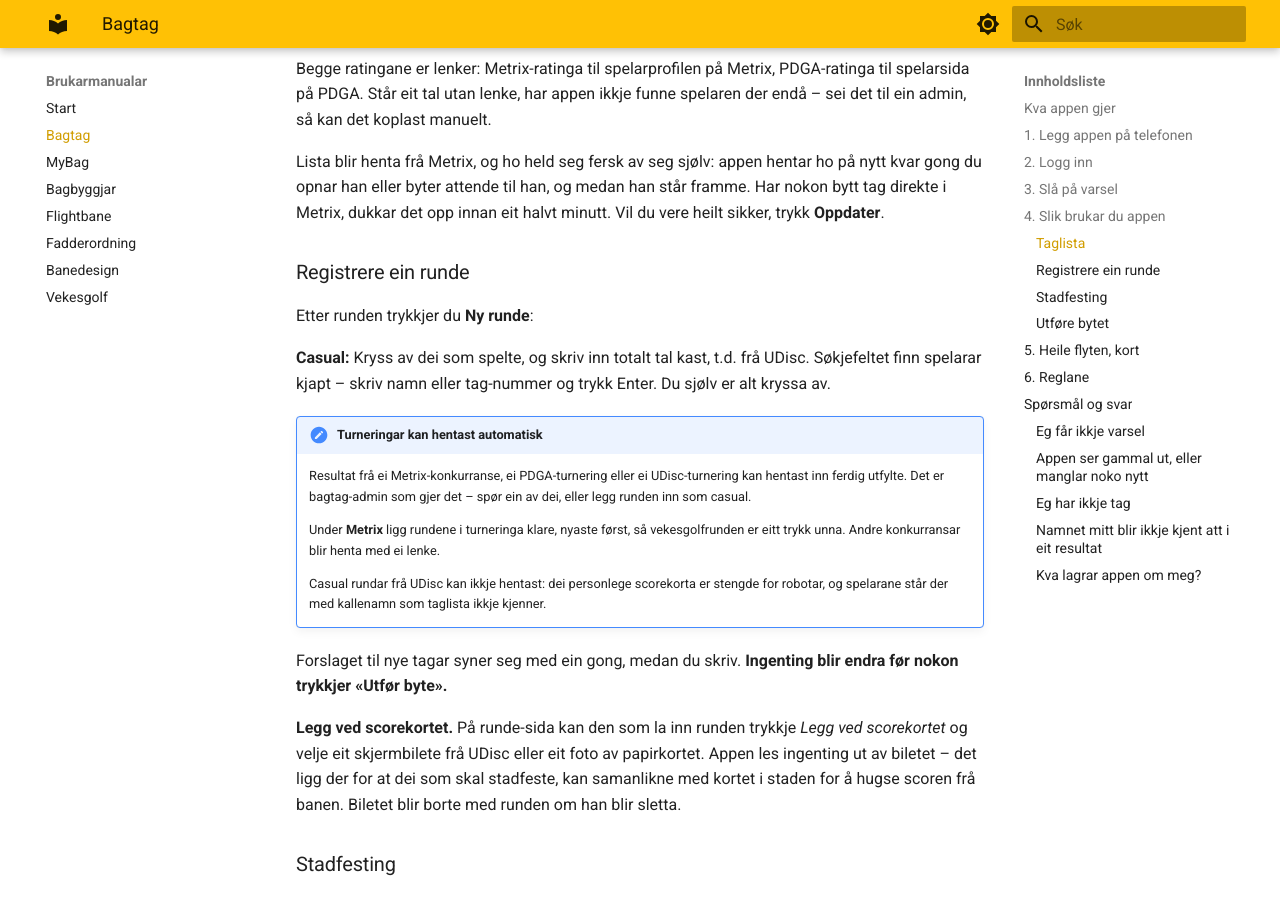
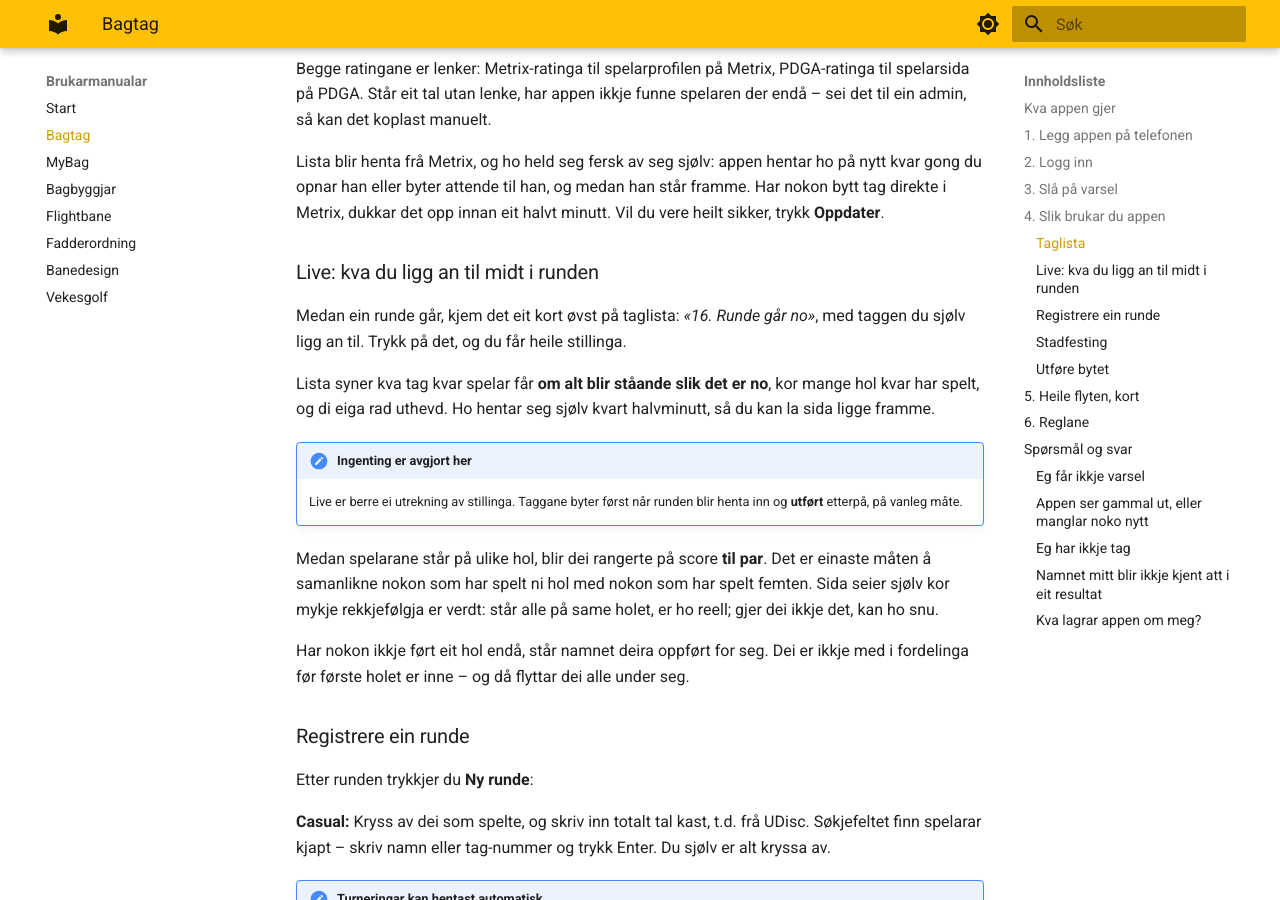
Before and after one commit to hanses89/manuals, an MkDocs documentation site: the page built from docs/bagtag.md, in a window 1280 px wide and 900 px high, scrolled down 1918 px. Built offline with MkDocs 1.6.1 and Material for MkDocs 9.7.7, drawn with Linux system fonts in a browser that asks for light colours.

Commit message:
manual: sync from bagtag.kvamdgs.no @ 92a479057d9c56bc31dd12ebae545ec83ebf59f3

```diff
--- a/docs/bagtag.md
+++ b/docs/bagtag.md
@@ -95,6 +95,28 @@ på nytt kvar gong du opnar han eller byter attende til han, og medan han står
 framme. Har nokon bytt tag direkte i Metrix, dukkar det opp innan eit halvt
 minutt. Vil du vere heilt sikker, trykk **Oppdater**.
 
+### Live: kva du ligg an til midt i runden
+
+Medan ein runde går, kjem det eit kort øvst på taglista: *«16. Runde går no»*,
+med taggen du sjølv ligg an til. Trykk på det, og du får heile stillinga.
+
+Lista syner kva tag kvar spelar får **om alt blir ståande slik det er no**, kor
+mange hol kvar har spelt, og di eiga rad uthevd. Ho hentar seg sjølv kvart
+halvminutt, så du kan la sida ligge framme.
+
+!!! note "Ingenting er avgjort her"
+    Live er berre ei utrekning av stillinga. Taggane byter først når runden blir
+    henta inn og **utført** etterpå, på vanleg måte.
+
+Medan spelarane står på ulike hol, blir dei rangerte på score **til par**. Det
+er einaste måten å samanlikne nokon som har spelt ni hol med nokon som har
+spelt femten. Sida seier sjølv kor mykje rekkjefølgja er verdt: står alle på
+same holet, er ho reell; gjer dei ikkje det, kan ho snu.
+
+Har nokon ikkje ført eit hol endå, står namnet deira oppført for seg. Dei er
+ikkje med i fordelinga før første holet er inne – og då flyttar dei alle under
+seg.
+
 ### Registrere ein runde
 
 Etter runden trykkjer du **Ny runde**:
```
